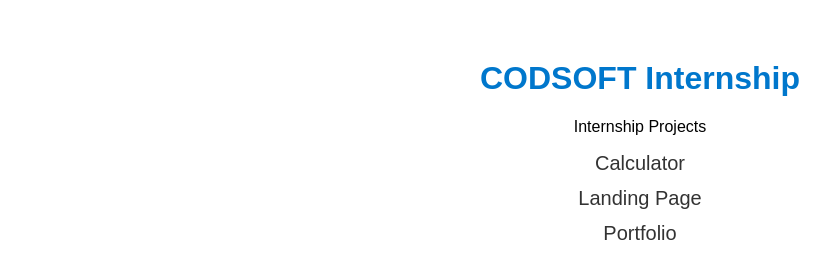
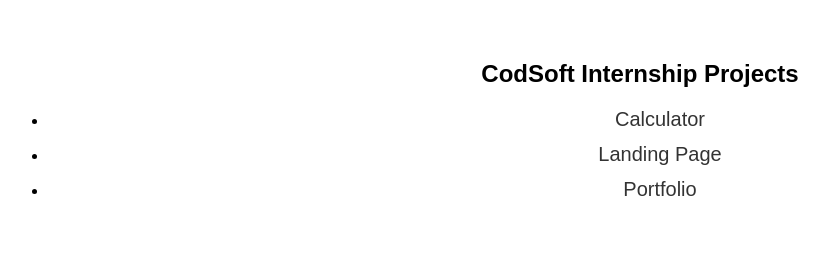
Before and after one commit to ayusshk-hub/CODSOFT-Internship, a plain HTML site: page index.html in a window 1280 px wide. Shown: the whole page, without its empty margins (0-830 px from the left). Drawn offline with Linux system fonts and the light colour scheme.

Commit message:
Update index.html

```diff
--- a/index.html
+++ b/index.html
@@ -24,11 +24,11 @@
   </style>
 </head>
 <body>
-  <h1>CODSOFT Internship</h1>
-  <p>Internship Projects</p>
-
-  <a href="CodSoft Internship/Projects/Calculator/index.html" target="_blank">Calculator</a>
-  <a href="CodSoft Internship/Projects/Landing Page/index.html" target="_blank">Landing Page</a>
-  <a href="CodSoft Internship/Projects/Portfolio/index.html" target="_blank">Portfolio</a>
+  <h2>CodSoft Internship Projects</h2>
+  <ul>
+  <li><a href="CodSoft Internship/Projects/Calculator/index.html" target="_blank">Calculator</a></li>
+  <li><a href="CodSoft Internship/Projects/Landing Page/index.html" target="_blank">Landing Page</a></li>
+  <li><a href="CodSoft Internship/Projects/Portfolio/index.html" target="_blank">Portfolio</a></li>
+    </ul>
 </body>
 </html>
```
